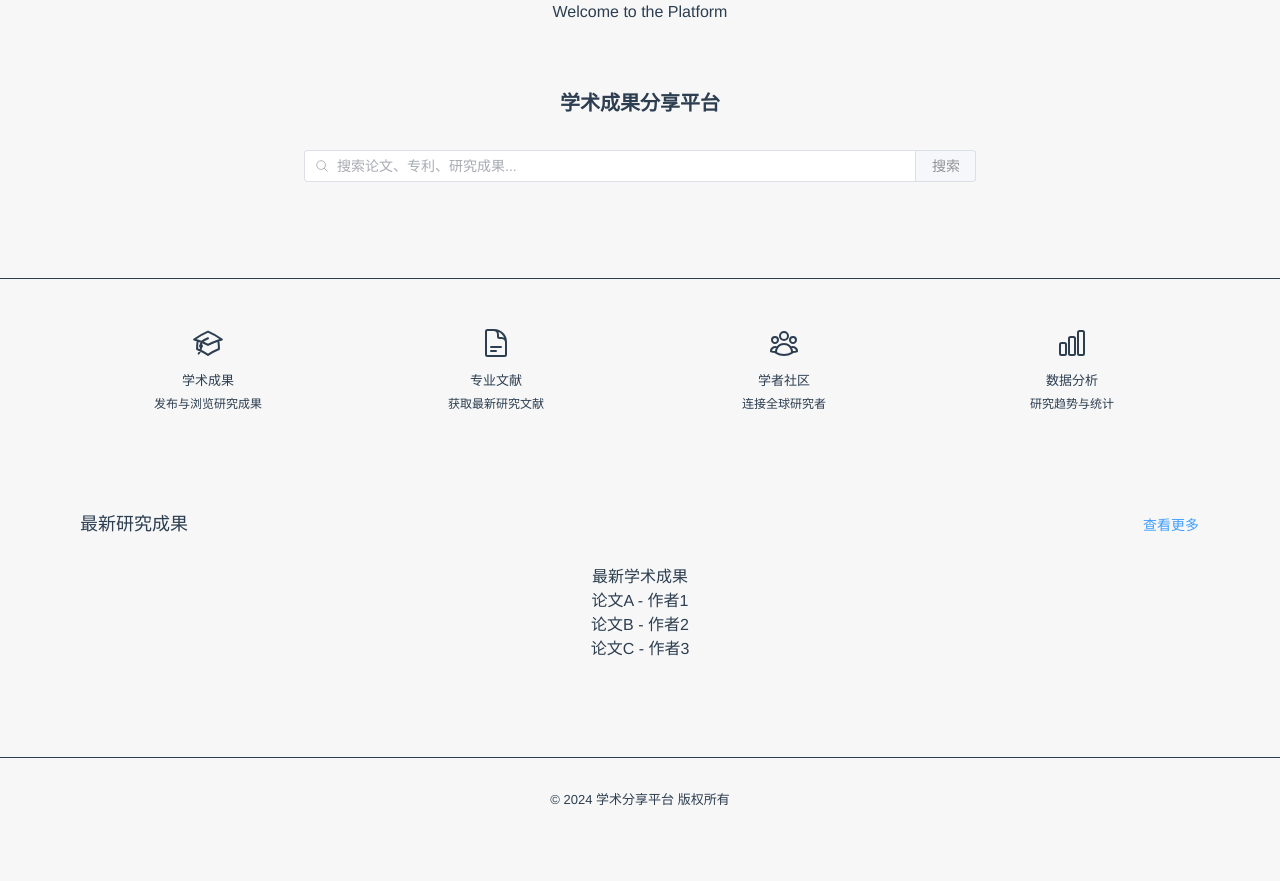
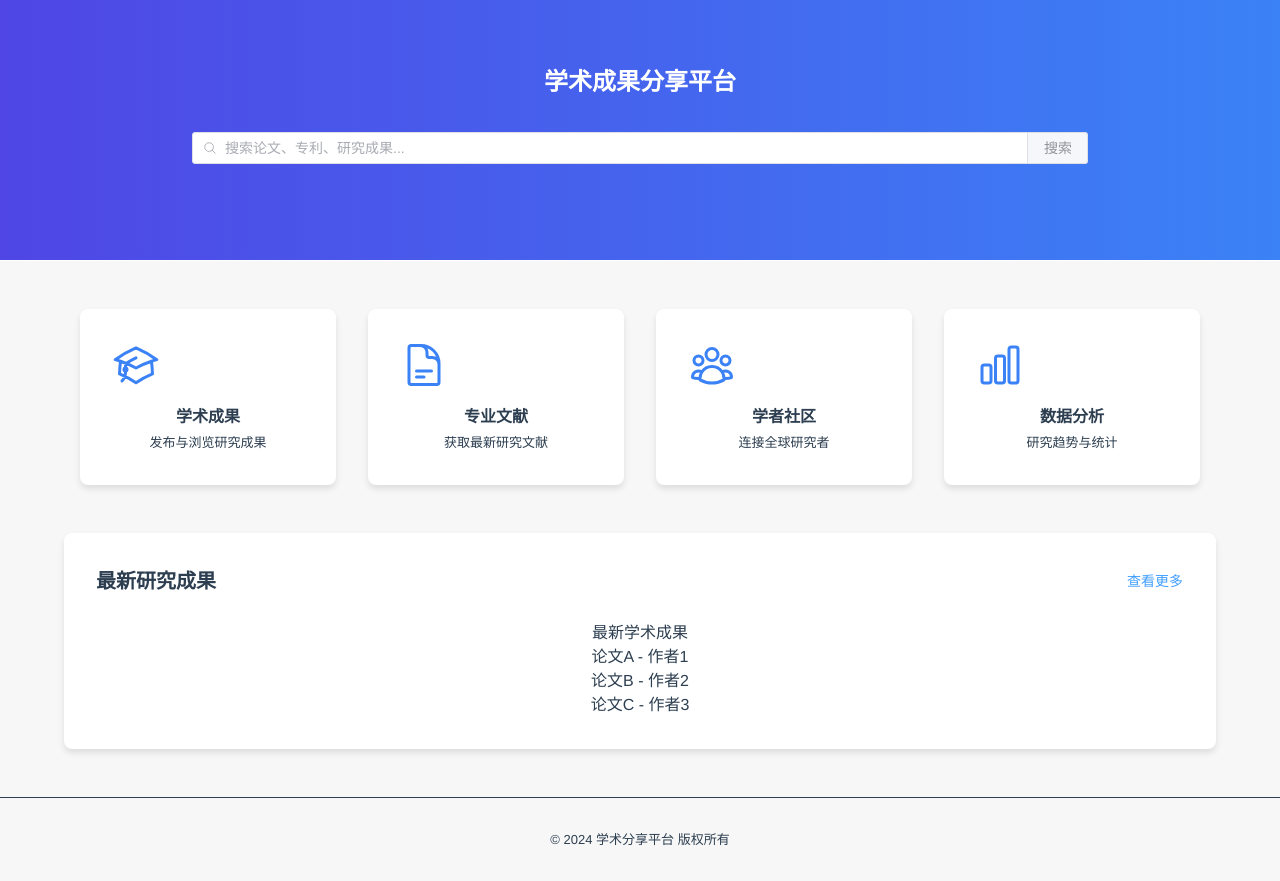
Before and after one commit to qaqwowqaq/InnoShare, a Vue app in the folder InnoShare-Frontend/: page / in a window 1280 px wide. Before the commit the page ends 841 px from the top, so only its background shows below. Built offline with nearby package versions, Linux system fonts and the light colour scheme.

Commit message:
初步简单设计

```diff
--- a/InnoShare-Frontend/src/App.vue
+++ b/InnoShare-Frontend/src/App.vue
@@ -1,6 +1,5 @@
 <template>
   <div id="app">
-    <h1>Welcome to the Platform</h1>
     <!-- 全局的布局，导航栏等可以放在这里 -->
     <router-view>  </router-view><!-- 路由视图，根据路由动态渲染组件 -->
   </div>
--- a/InnoShare-Frontend/src/components/HelloWorld.vue
+++ /dev/null
@@ -1,41 +0,0 @@
-<script setup lang="ts">
-import { ref } from 'vue'
-
-defineProps<{ msg: string }>()
-
-const count = ref(0)
-</script>
-
-<template>
-  <h1>{{ msg }}</h1>
-
-  <div class="card">
-    <button type="button" @click="count++">count is {{ count }}</button>
-    <p>
-      Edit
-      <code>components/HelloWorld.vue</code> to test HMR
-    </p>
-  </div>
-
-  <p>
-    Check out
-    <a href="https://vuejs.org/guide/quick-start.html#local" target="_blank"
-      >create-vue</a
-    >, the official Vue + Vite starter
-  </p>
-  <p>
-    Learn more about IDE Support for Vue in the
-    <a
-      href="https://vuejs.org/guide/scaling-up/tooling.html#ide-support"
-      target="_blank"
-      >Vue Docs Scaling up Guide</a
-    >.
-  </p>
-  <p class="read-the-docs">Click on the Vite and Vue logos to learn more</p>
-</template>
-
-<style scoped>
-.read-the-docs {
-  color: #888;
-}
-</style>
--- a/InnoShare-Frontend/src/views/Home.vue
+++ b/InnoShare-Frontend/src/views/Home.vue
@@ -1,14 +1,14 @@
 <template>
   <div class="home min-h-screen bg-gray-50">
     <!-- 头部搜索区域 -->
-    <div class="hero py-16 px-4 bg-white border-b">
+    <div class="hero py-16 px-4 bg-white border-b shadow-md">
       <div class="max-w-4xl mx-auto text-center">
-        <h1 class="text-3xl font-bold text-gray-800 mb-8">学术成果分享平台</h1>
+        <h1 class="text-4xl font-bold text-gray-800 mb-8">学术成果分享平台</h1>
         <div class="search-box mb-8">
           <el-input
             v-model="searchQuery"
             placeholder="搜索论文、专利、研究成果..."
-            class="max-w-2xl"
+            class="max-w-2xl mx-auto"
             :prefix-icon="Search"
           >
             <template #append>
@@ -23,27 +23,27 @@
     <div class="features max-w-6xl mx-auto py-12 px-4">
       <div class="grid grid-cols-2 md:grid-cols-4 gap-8">
         <div class="feature-card text-center">
-          <AcademicCapIcon class ="w-8 h-8 text-blue-600 mx-auto mb-3" />
-          <h3 class="text-sm font-medium text-gray-900">学术成果</h3>
-          <p class="text-xs text-gray-500 mt-1">发布与浏览研究成果</p>
+          <AcademicCapIcon class="icon" />
+          <h3 class="text-lg font-semibold text-gray-900 mt-4">学术成果</h3>
+          <p class="text-sm text-gray-500 mt-1">发布与浏览研究成果</p>
         </div>
 
         <div class="feature-card text-center">
-          <DocumentTextIcon class="w-8 h-8 text-blue-600 mx-auto mb-3" />
-          <h3 class="text-sm font-medium text-gray-900">专业文献</h3>
-          <p class="text-xs text-gray-500 mt-1">获取最新研究文献</p>
+          <DocumentTextIcon class="icon" />
+          <h3 class="text-lg font-semibold text-gray-900 mt-4">专业文献</h3>
+          <p class="text-sm text-gray-500 mt-1">获取最新研究文献</p>
         </div>
 
         <div class="feature-card text-center">
-          <UserGroupIcon class="w-8 h-8 text-blue-600 mx-auto mb-3" />
-          <h3 class="text-sm font-medium text-gray-900">学者社区</h3>
-          <p class="text-xs text-gray-500 mt-1">连接全球研究者</p>
+          <UserGroupIcon class="icon" />
+          <h3 class="text-lg font-semibold text-gray-900 mt-4">学者社区</h3>
+          <p class="text-sm text-gray-500 mt-1">连接全球研究者</p>
         </div>
 
         <div class="feature-card text-center">
-          <ChartBarIcon class="w-8 h-8 text-blue-600 mx-auto mb-3" />
-          <h3 class="text-sm font-medium text-gray-900">数据分析</h3>
-          <p class="text-xs text-gray-500 mt-1">研究趋势与统计</p>
+          <ChartBarIcon class="icon" />
+          <h3 class="text-lg font-semibold text-gray-900 mt-4">数据分析</h3>
+          <p class="text-sm text-gray-500 mt-1">研究趋势与统计</p>
         </div>
       </div>
     </div>
@@ -51,7 +51,7 @@
     <!-- 最新成果展示 -->
     <div class="latest-works max-w-6xl mx-auto py-12 px-4">
       <div class="flex justify-between items-center mb-6">
-        <h2 class="text-xl font-medium text-gray-900">最新研究成果</h2>
+        <h2 class="text-2xl font-semibold text-gray-900">最新研究成果</h2>
         <el-button
           type="text"
           @click="navigateToAchievements"
@@ -85,7 +85,6 @@ import {
   MagnifyingGlassIcon as Search
 } from '@heroicons/vue/24/outline';
 import AchievementList from '@/components/modules/AchievementList.vue';
-//import '../assets/index.css';
 
 const router = useRouter();
 const searchQuery = ref('');
@@ -105,16 +104,43 @@ const navigateToAchievements = () => {
 </script>
 
 <style scoped>
+.hero {
+  background-image: linear-gradient(to right, #4f46e5, #3b82f6);
+  color: white;
+}
+
+.icon {
+  width: 3rem;
+  height: 3rem;
+  color: #3b82f6;
+  transition: transform 0.3s;
+}
+
+.icon:hover {
+  transform: scale(1.1);
+}
+
 .feature-card {
+  background: white;
+  padding: 2rem;
+  border-radius: 0.5rem;
+  box-shadow: 0 4px 6px rgba(0, 0, 0, 0.1);
+  transition: transform 0.3s, box-shadow 0.3s;
+}
 
+.feature-card:hover {
+  transform: translateY(-0.5rem);
+  box-shadow: 0 8px 12px rgba(0, 0, 0, 0.1);
 }
 
 .el-input {
-
+  max-width: 100%;
 }
 
-.size6 {
-  width: 6rem;
-  height: 6rem;
+.latest-works {
+  background: white;
+  padding: 2rem;
+  border-radius: 0.5rem;
+  box-shadow: 0 4px 6px rgba(0, 0, 0, 0.1);
 }
 </style>
```
